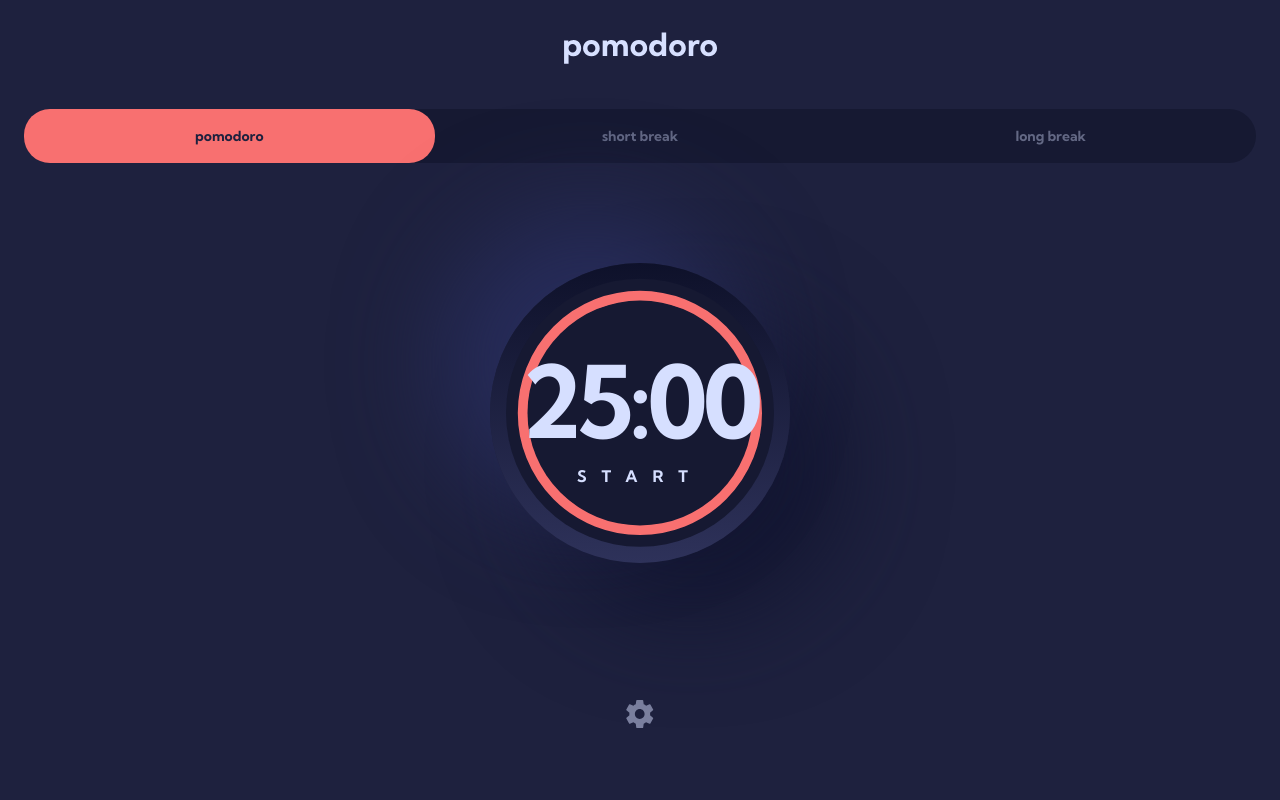
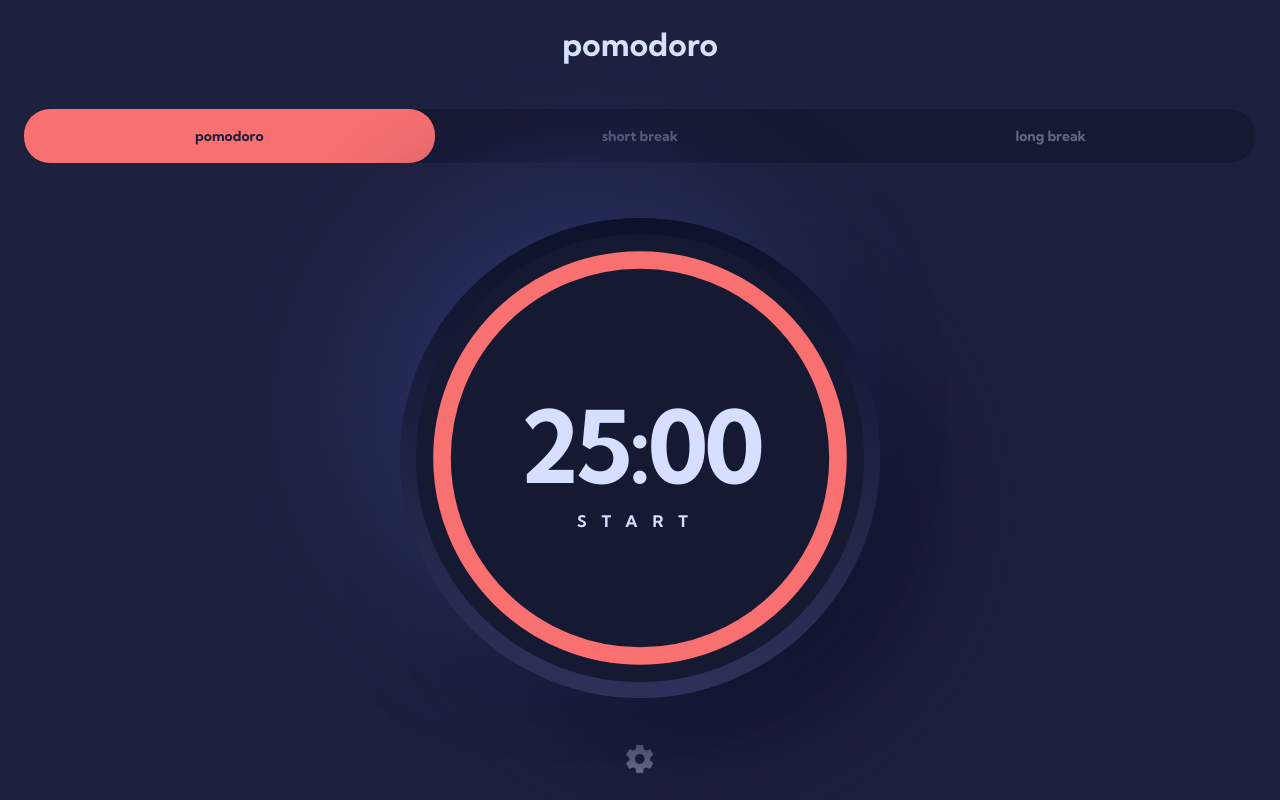
Before and after one commit to sophia-see/pomodoro-react, a React (Vite) app: page / in a window 1280 px wide. Built offline with nearby package versions, Linux system fonts and the light colour scheme.

Commit message:
adjust styles for timer

```diff
--- a/src/App.tsx
+++ b/src/App.tsx
@@ -53,8 +53,17 @@ function App() {
   const [colorSettings, setColorSettings] = React.useState<ColorType>(ColorType.RED);
 
   React.useEffect(() => {
+    const isMono = fontSettings == FontType.MONO;
+    const isSans = fontSettings == FontType.SANS;
+
+    const timerWeight = isMono ? "regular" : "bold";
+    const timerSpace = isMono ? "-10px" : isSans ? "-4px" : "0px";
+
     document.documentElement.style.setProperty('--primary-font', FontValues[fontSettings]);
     document.documentElement.style.setProperty('--primary-color', ColorValues[colorSettings]);
+
+    document.documentElement.style.setProperty('--timer-weight', timerWeight);
+    document.documentElement.style.setProperty('--timer-space', timerSpace);
   }, [fontSettings, colorSettings])
 
   return (
--- a/src/components/Timer/Timer.module.scss
+++ b/src/components/Timer/Timer.module.scss
@@ -3,8 +3,9 @@
 @use '../../styles/typography' as fonts;
 
 .container {
-    width: 300px;
-    height: 300px;
+    width: 90%;
+    max-width: 480px;
+    aspect-ratio: 1/1;
     margin: auto;
     position: relative;
     background: linear-gradient(#0E112A 0%, #2E325A 100%);
@@ -15,18 +16,10 @@
 }
 
 .circle_container {
-    background-color: #161932;
+    background-color: vars.$dark-blue-2;
     border-radius: 50%;
     padding: 4px;
-    width: 267.8px;
-    height: 267.8px;
     transform: rotate(-90deg); /* Rotate to make the circle start from the top */
-}
-
-.background_circle {
-    fill: #161932;
-    stroke: #161932;
-    stroke-width: 4px;
 }
 
 .progress_circle {
@@ -47,12 +40,15 @@
     width: 75%; /* Slightly smaller than the container */
     height: 75%;
     border-radius: 50%;
-    background-color: vars.$dark-blue-2;
 }
 
 .timer {
     @extend .h1;
     color: vars.$light-purple-1;
+    font-weight: var(--timer-weight);
+    letter-spacing: var(--timer-space);
+    width: 100%;
+    text-align: center;
 }
 
 .btn {
--- a/src/components/Timer/Timer.tsx
+++ b/src/components/Timer/Timer.tsx
@@ -13,10 +13,14 @@ export default function Timer ({currentMode, timeSettings}: TimerProps) {
     const [isStarted, setIsStarted] = React.useState(false);
     const [isPaused, setIsPaused] = React.useState(true);
 
-    React.useEffect(() => {
+    const resetTimer = () => {
         setIsStarted(false);
         setIsPaused(true);
         setTimeLeft(60*time);
+    }
+
+    React.useEffect(() => {
+        resetTimer();
     }, [currentMode, timeSettings])
 
     React.useEffect(() => {
@@ -25,6 +29,9 @@ export default function Timer ({currentMode, timeSettings}: TimerProps) {
             setTimeLeft((prevTime) => prevTime - 1);
             }, 1000);
             return () => clearInterval(interval);
+        }
+        if (timeLeft == 0) {
+            resetTimer();
         }
     }, [isPaused, timeLeft]);
 
@@ -38,7 +45,6 @@ export default function Timer ({currentMode, timeSettings}: TimerProps) {
     return (
         <div className={styles.container}>
             <svg className={styles.circle_container} viewBox="0 0 100 100">
-                <circle className={styles.background_circle} cx="50" cy="50" r="45" />
                 <circle
                     className={styles.progress_circle}
                     cx="50"
--- a/src/index.scss
+++ b/src/index.scss
@@ -3,6 +3,8 @@
 :root {
     --primary-color: hsl(0, 91%, 71%);
     --primary-font: "Kumbh Sans", sans-serif;
+    --timer-weight: bold;
+    --timer-space: -4px;
 }
 
 *, *::before, *::after {
```
